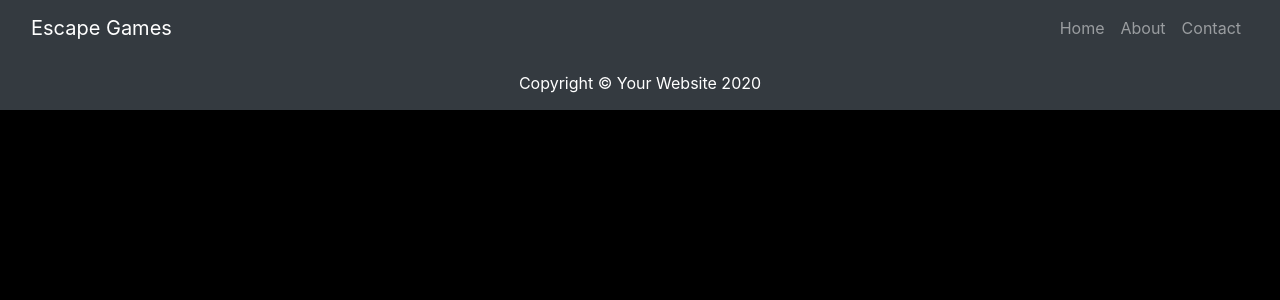
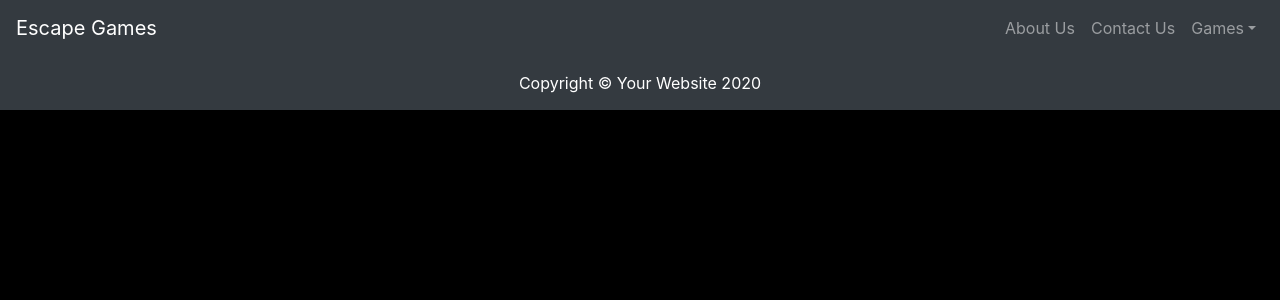
Before and after one commit to jgraves123/ESCovid-2.0, a React (Create React App) app: page /escovid/final in a window 1280 px wide. Shown: the top 300 px of the page. Built offline with nearby package versions, Linux system fonts and the light colour scheme.

Commit message:
timer and drop down

```diff
--- a/package.json
+++ b/package.json
@@ -9,12 +9,17 @@
     "griddle-react": "^1.13.1",
     "react": "^17.0.1",
     "react-audio-player": "^0.14.0",
+    "react-bootstrap": "^1.4.3",
     "react-confetti": "^6.0.0",
     "react-dom": "^17.0.1",
+    "react-native-background-timer": "^2.4.1",
     "react-native-leaderboard": "^1.0.6",
     "react-player": "^2.7.2",
+    "react-router-dom": "^5.2.0",
     "react-scripts": "^4.0.1",
+    "react-stopwatch": "^2.0.4",
     "react-super-responsive-table": "^5.2.0",
+    "react-timer-hook": "^2.0.7",
     "react-video-player": "^1.0.0",
     "web-vitals": "^0.2.4"
   },
--- a/src/App.js
+++ b/src/App.js
@@ -1,6 +1,6 @@
 import React from "react";
 import { BrowserRouter as Router, Route, Switch } from "react-router-dom";
-import { Navigation, Footer, Home, Final, Contact, Congrats, Escovid, Leader } from "./components";
+import { Navigation, Footer, Home, Final, About, Contact, Congrats, Escovid, Leader, Game } from "./components";
 import GliesePopUp from "./components/GliesePopUp";
 function App() {
   return (
@@ -9,13 +9,13 @@ function App() {
         <Navigation />
         <Switch>
           <Route path="/" exact component={() => <Home />} />
-          <Route path="/about" exact component={() => <Final />} />
+          <Route path="/final" exact component={() => <Game sec={0} min={0} hrs={0}/>} />
           <Route path="/contact" exact component={() => <Contact />} />
-          <Route path="/trappist" exact component={() => <Congrats planet="TRAPPIST-1" />} />
-          <Route path="/gliese" exact component={() => <Congrats planet="Gliese 876" />} />
-          <Route path="/testing" exact component={() => <Escovid level = {20} part = "tumblr1"/>} />
+          <Route path="/about" exact component={() => <About />} />
+          <Route path="/trappist" exact component={() => <Game />} />
+          <Route path="/gliese" exact component={() => <Game />} />
+          <Route path="/testing" exact component={() => <Game />} />
           <Route path="/leaderboard" exact component={() => <Leader />} />
-          <Route path="/gliesepop" exact component={() => <GliesePopUp toggle="" />} />
         </Switch>
         <Footer />
       </Router>
--- /dev/null
+++ b/src/components/About.jsx
@@ -0,0 +1,30 @@
+import React from "react";
+
+function About() {
+  return (
+    <div className="about">
+      <div class="container">
+        <div class="row align-items-center my-5">
+          <div class="col-lg-7">
+            <img
+              class="img-fluid rounded mb-4 mb-lg-0"
+              src="http://placehold.it/900x400"
+              alt=""
+            />
+          </div>
+          <div class="col-lg-5">
+            <h1 class="font-weight-light">About</h1>
+            <p>
+              Lorem Ipsum is simply dummy text of the printing and typesetting
+              industry. Lorem Ipsum has been the industry's standard dummy text
+              ever since the 1500s, when an unknown printer took a galley of
+              type and scrambled it to make a type specimen book.
+            </p>
+          </div>
+        </div>
+      </div>
+    </div>
+  );
+}
+
+export default About;
--- /dev/null
+++ b/src/components/Game.js
@@ -0,0 +1,33 @@
+import React, {Component} from "react";
+import { BrowserRouter as Router, Route, Switch } from "react-router-dom";
+import { TimerNav, Final, Congrats, Escovid,} from ".";
+import {useStopwatch} from "react-timer-hook";
+
+function Game() {
+    // const {
+    //     seconds,
+    //     minutes,
+    //     hours,
+    //     days,
+    //     isRunning,
+    //     start,
+    //     pause,
+    //     reset,
+    // } = useStopwatch({ autoStart: true });
+
+
+    return (
+    <div className="App">
+        <Router>
+            <TimerNav sec={0} min={0} hrs={0}/>
+            <Switch>
+                <Route path="/final" exact component={() => <Final />} />
+                <Route path="/trappist" exact component={() => <Congrats planet="TRAPPIST-1" />} />
+                <Route path="/gliese" exact component={() => <Congrats planet="Gliese 876" />} />
+                <Route path="/testing" exact component={() => <Escovid level = {20} part = "tumblr1"/>} />
+            </Switch>
+        </Router>
+    </div>);
+}
+
+export default Game;
--- a/src/components/Navigation.jsx
+++ b/src/components/Navigation.jsx
@@ -1,59 +1,29 @@
 import React from "react";
 import { Link, withRouter } from "react-router-dom";
+import { Navbar,Nav,NavDropdown,Form,FormControl,Button} from 'react-bootstrap'
+import Stopwatch from "./stopwatch";
 
-function Navigation(props) {
+
+function Navigation() {
   return (
     <div className="navigation">
-      <nav class="navbar navbar-expand-lg navbar-dark bg-dark">
-        <div class="container">
-          <Link class="navbar-brand" to="/">
-            Escape Games
-          </Link>
-          <button
-            class="navbar-toggler"
-            type="button"
-            data-toggle="collapse"
-            data-target="#navbarResponsive"
-            aria-controls="navbarResponsive"
-            aria-expanded="false"
-            aria-label="Toggle navigation"
-          >
-            <span class="navbar-toggler-icon"></span>
-          </button>
-          <div class="collapse navbar-collapse" id="navbarResponsive">
-            <ul class="navbar-nav ml-auto">
-              <li
-                class={`nav-item  ${
-                  props.location.pathname === "/" ? "active" : ""
-                }`}
-              >
-                <Link class="nav-link" to="/">
-                  Home
-                  <span class="sr-only">(current)</span>
-                </Link>
-              </li>
-              <li
-                class={`nav-item  ${
-                  props.location.pathname === "/about" ? "active" : ""
-                }`}
-              >
-                <Link class="nav-link" to="/about">
-                  About
-                </Link>
-              </li>
-              <li
-                class={`nav-item  ${
-                  props.location.pathname === "/contact" ? "active" : ""
-                }`}
-              >
-                <Link class="nav-link" to="/contact">
-                  Contact
-                </Link>
-              </li>
-            </ul>
-          </div>
-        </div>
-      </nav>
+      <Navbar bg="dark" variant="dark" expand="lg" sticky="top">
+        <Navbar.Brand href="/">Escape Games</Navbar.Brand>
+        <Navbar.Toggle/>
+        <Navbar.Collapse className="justify-content-end">
+          <Nav>
+            <Nav.Link href="/about">About Us</Nav.Link>
+            <Nav.Link href="/contact">Contact Us</Nav.Link>
+            <NavDropdown title="Games" id="basic-nav-dropdown">
+              <NavDropdown.Item href="/final">ESCovid19</NavDropdown.Item>
+              <NavDropdown.Item href="final">ESCovid20</NavDropdown.Item>
+              <NavDropdown.Item href="/final">Other</NavDropdown.Item>
+              <NavDropdown.Divider />
+              <NavDropdown.Item href="/contact">Suggestions</NavDropdown.Item>
+            </NavDropdown>
+          </Nav>
+        </Navbar.Collapse>
+      </Navbar>
     </div>
   );
 }
--- a/src/components/index.js
+++ b/src/components/index.js
@@ -2,7 +2,10 @@ export { default as Navigation } from "./Navigation";
 export { default as Footer } from "./Footer";
 export { default as Home } from "./Home";
 export { default as Contact } from "./Contact";
+export { default as About } from "./About"
 export { default as Final } from "./Final";
 export { default as Congrats } from "./congrats";
 export { default as Escovid } from "./escovid";
 export { default as Leader } from "./leaderboard";
+export { default as Game } from "./Game";
+export { default as TimerNav } from "./timerNav"
--- /dev/null
+++ b/src/components/stopwatch.jsx
@@ -0,0 +1,29 @@
+import * as React from 'react';
+import ReactStopwatch from 'react-stopwatch';
+import {Component} from "react";
+
+class Stopwatch extends Component {
+
+    render() {
+        return (<ReactStopwatch
+            seconds={this.props.sec}
+            minutes={this.props.min}
+            hours={this.props.hrs}
+            limit="10:00:00"
+            onChange={({hours, minutes, seconds}) => {
+                // do something
+            }}
+            onCallback={() => console.log('Finish')}
+            render={({formatted, hours, minutes, seconds}) => {
+                return (
+                    <div>
+                        Formatted: {formatted}
+                    </div>
+                );
+            }}
+        />)
+    }
+
+}
+
+export default Stopwatch;
--- /dev/null
+++ b/src/components/timerNav.jsx
@@ -0,0 +1,25 @@
+import React, {Component} from "react";
+import { Link, withRouter } from "react-router-dom";
+import { Navbar,Nav,NavDropdown,Form,FormControl,Button} from 'react-bootstrap'
+import Stopwatch from "./stopwatch";
+import ReactStopwatch from "react-stopwatch";
+
+
+class TimerNav extends Component {
+    render() {
+        return (
+        <div className="navigation">
+            <Navbar bg="dark" variant="dark" expand="lg" sticky="top">
+                <Navbar.Collapse className="justify-content-end">
+                    <Stopwatch sec={this.props.sec} min={this.props.min} hrs={this.props.hrs}/>
+                </Navbar.Collapse>
+                <Nav>
+                    <Nav.Link href="/about">Hint</Nav.Link>
+                </Nav>
+            </Navbar>
+        </div>)
+    }
+
+}
+
+export default TimerNav;
```
Also changed, not shown: 1 other file (tests, documents, lock files or other folders).
